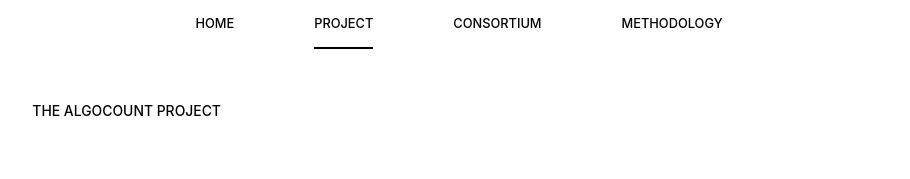
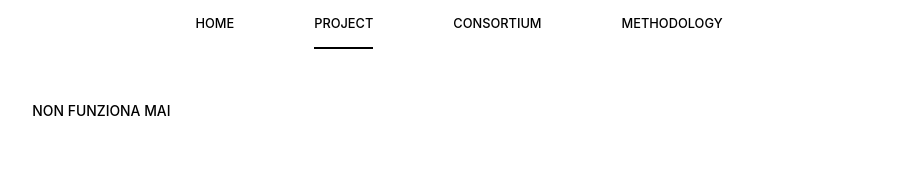
Before and after one commit to algocount/algocount, a Gatsby site: page /about in a window 1280 px wide. Shown: the top 179 px of the page, without its empty margins (181-1091 px from the left). Built offline with nearby package versions, Linux system fonts and the light colour scheme; Gatsby itself is replaced by a stand-in of ours.

Commit message:
update test

```diff
--- a/src/pages/about.js
+++ b/src/pages/about.js
@@ -11,7 +11,7 @@
       <Container>
         <main>
           <div className="intro">
-            <p>THE ALGOCOUNT PROJECT</p>
+            <p>NON FUNZIONA MAI</p>
             <div className="introBox">
               <h1>
                 In the context of a society pervasively intermediated by digital
```
